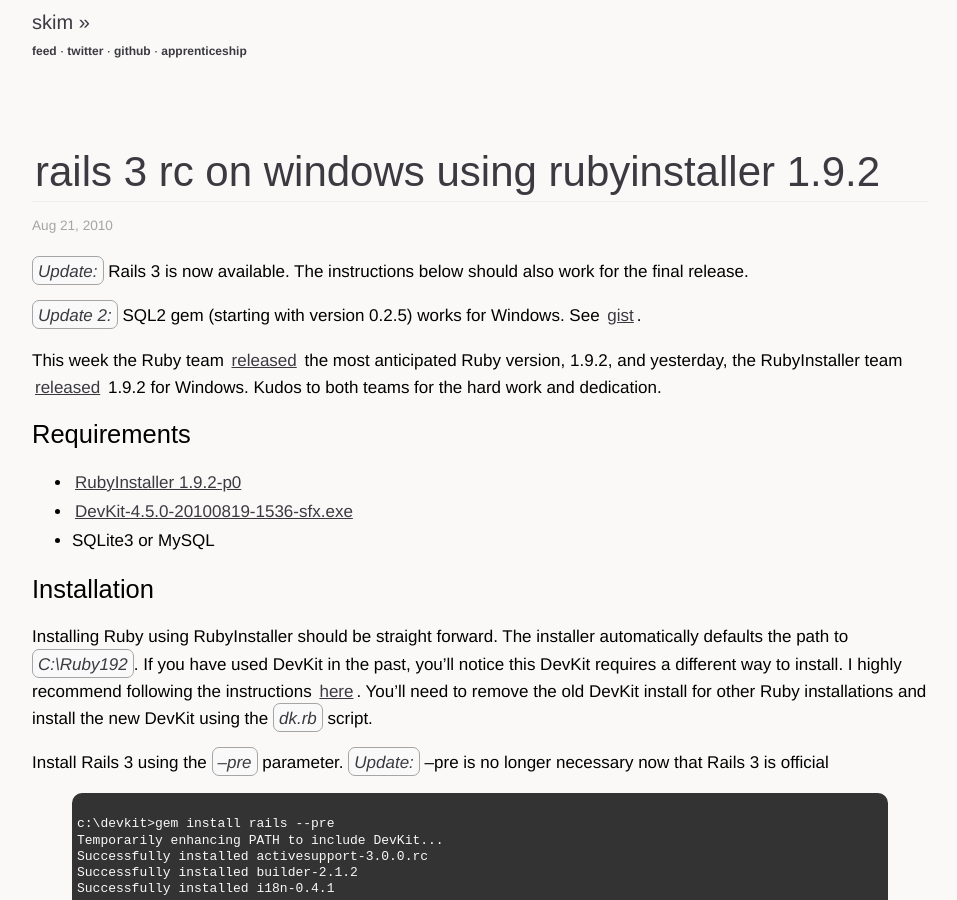
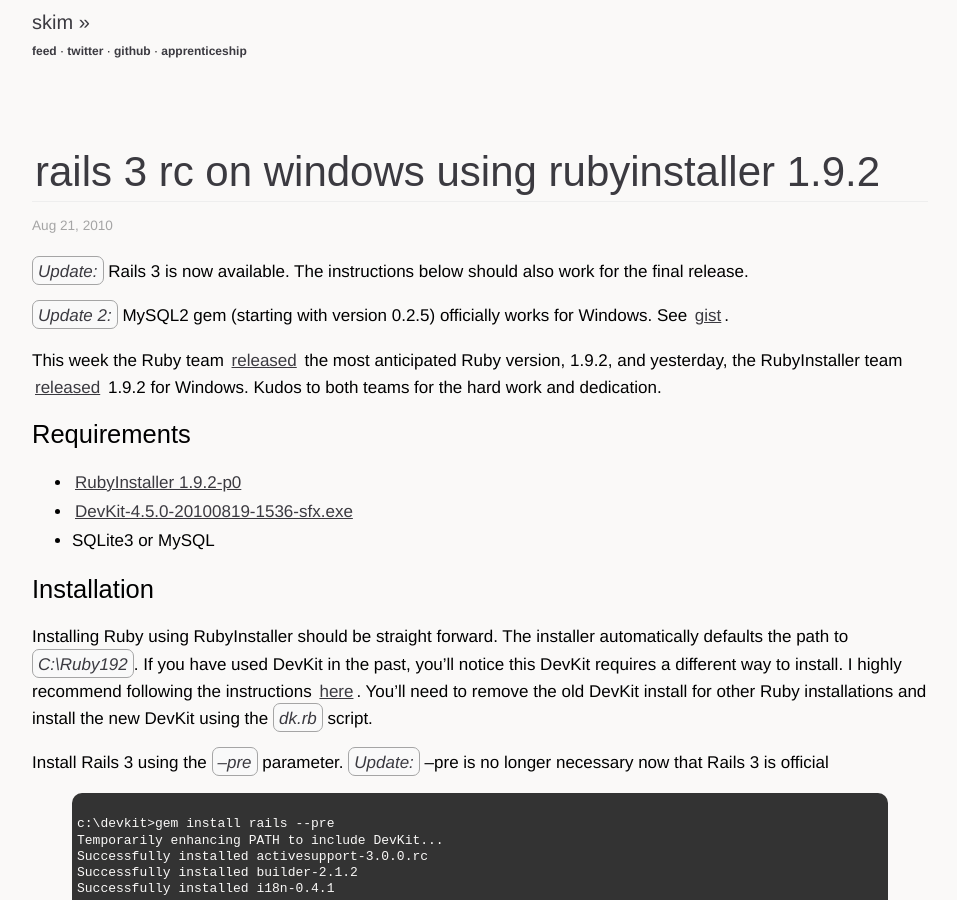
Before and after one commit to sl4m/sl4m.github.com, a Jekyll site: the page built from _posts/2010-08-21-rails-3-rc-on-windows-using-rubyinstaller-192.markdown, in a window 1280 px wide and 900 px high. Shown: the whole window, without its empty margins (160-1117 px from the left). Built offline with Jekyll 4.4.1, drawn with Linux system fonts in a browser that asks for light colours; Markdown is read by kramdown in place of the engine named in the settings; comment, search, counter and statistics services are not loaded.

Commit message:
SQL2 => MySQL2

```diff
--- a/_posts/2010-08-21-rails-3-rc-on-windows-using-rubyinstaller-192.markdown
+++ b/_posts/2010-08-21-rails-3-rc-on-windows-using-rubyinstaller-192.markdown
@@ -9,7 +9,7 @@
 
 *Update:* Rails 3 is now available.  The instructions below should also work for the final release.
 
-*Update 2:* SQL2 gem (starting with version 0.2.5) works for Windows.  See [gist](http://gist.github.com/635442).
+*Update 2:* MySQL2 gem (starting with version 0.2.5) officially works for Windows.  See [gist](http://gist.github.com/635442).
 
 This week the Ruby team [released](http://blade.nagaokaut.ac.jp/cgi-bin/scat.rb/ruby/ruby-talk/367983) the most anticipated Ruby version, 1.9.2, and yesterday, the RubyInstaller team [released](http://groups.google.com/group/rubyinstaller/browse_thread/thread/67902a04f12cc726#) 1.9.2 for Windows.  Kudos to both teams for the hard work and dedication.
 
```
